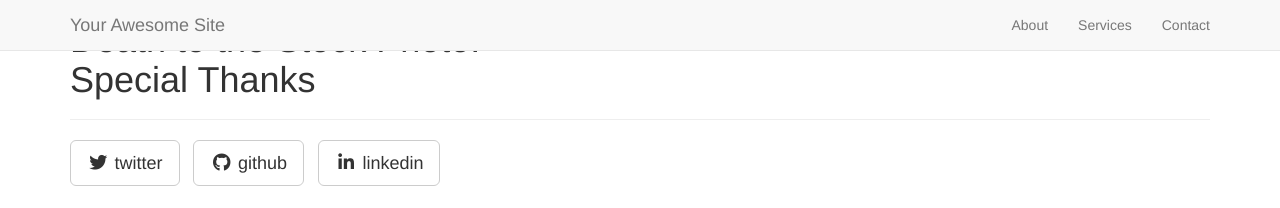
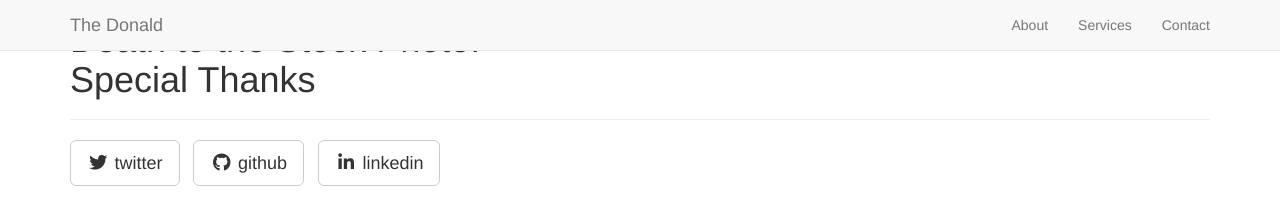
Before and after one commit to janstenpickle/random-trump, a Jekyll site: the page built from _posts/2014-09-21-services-1.markdown, in a window 1280 px wide and 1400 px high. Shown: the top 208 px of the window. Built offline with Jekyll 4.4.1, drawn with Linux system fonts in a browser that asks for light colours; nearby versions of some CDN libraries; library files that are not in the unit come from our copies; some of the changed text lies outside the part shown.

Commit message:
Update content

```diff
--- a/_config.yml
+++ b/_config.yml
@@ -2,15 +2,14 @@
 #      Main Configs       #
 # ----------------------- #
 
-url: http://yoursite.com
-title: Your Awesome Site
-email: your-email@domain.com
-author: Your Name
+url: http://the-donald.lol
+title: The Donald
+author: Donald
 description: > # "Write an awesome description for your new site here.
   You can edit this line in _config.yml. It will appear in your document
   head meta (for Google search results) and in your feed.xml site
   description.
-copyright: 'Copyright &copy; 2015 Your Name. All Rights Reserved.'
+copyright: 'Copyright &copy; 2017 Your Name. All Rights Reserved.'
 credits: 'Credits: Landing Page is a free to use, open source Bootstrap theme created by <a href="http://startbootstrap.com/">Start Bootstrap</a>.'
 
 # ----------------------- #
--- a/css/landing-page.css
+++ b/css/landing-page.css
@@ -112,7 +112,7 @@
 .banner {
     padding: 100px 0;
     color: #f8f8f8;
-    background: url(../img/banner-bg.jpg) no-repeat center center;
+    background: url(http://the-donald.lol) no-repeat center center;
     background-size: cover;
 }
 
--- a/index.html
+++ b/index.html
@@ -1,5 +1,5 @@
 ---
 layout: default
-title: Landing Page
-subTitle: A Template by Start Bootstrap
+title: The Donald
+subTitle: Donald Trump Gifs for the Masses
 ---
```
